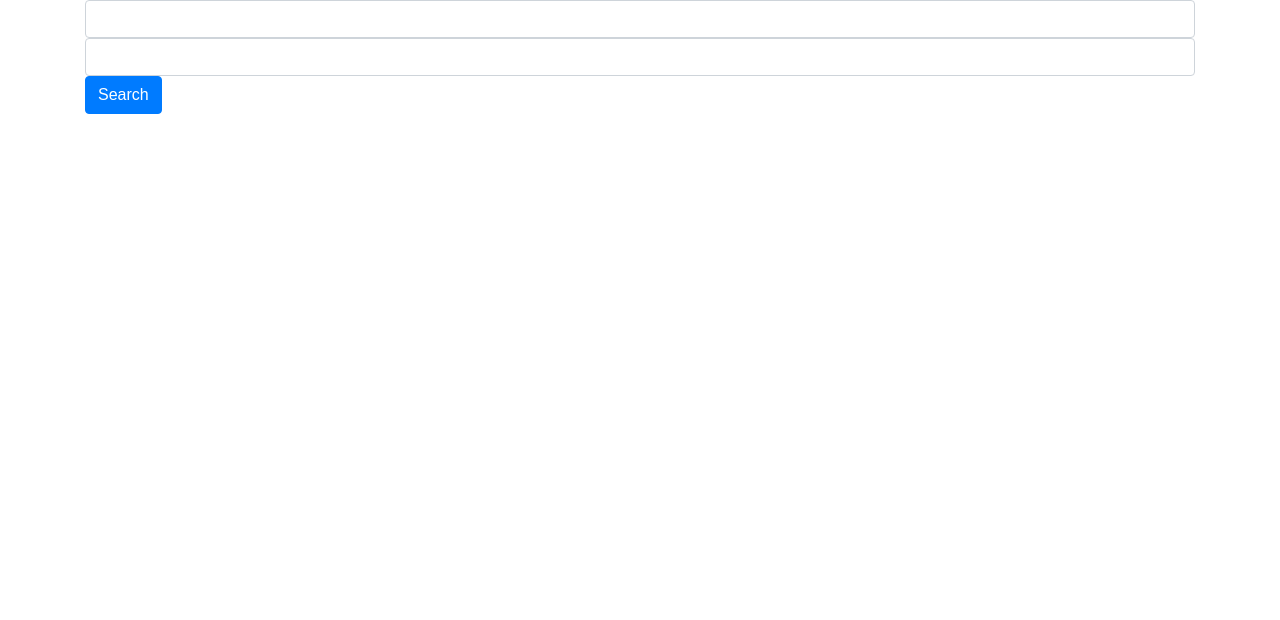
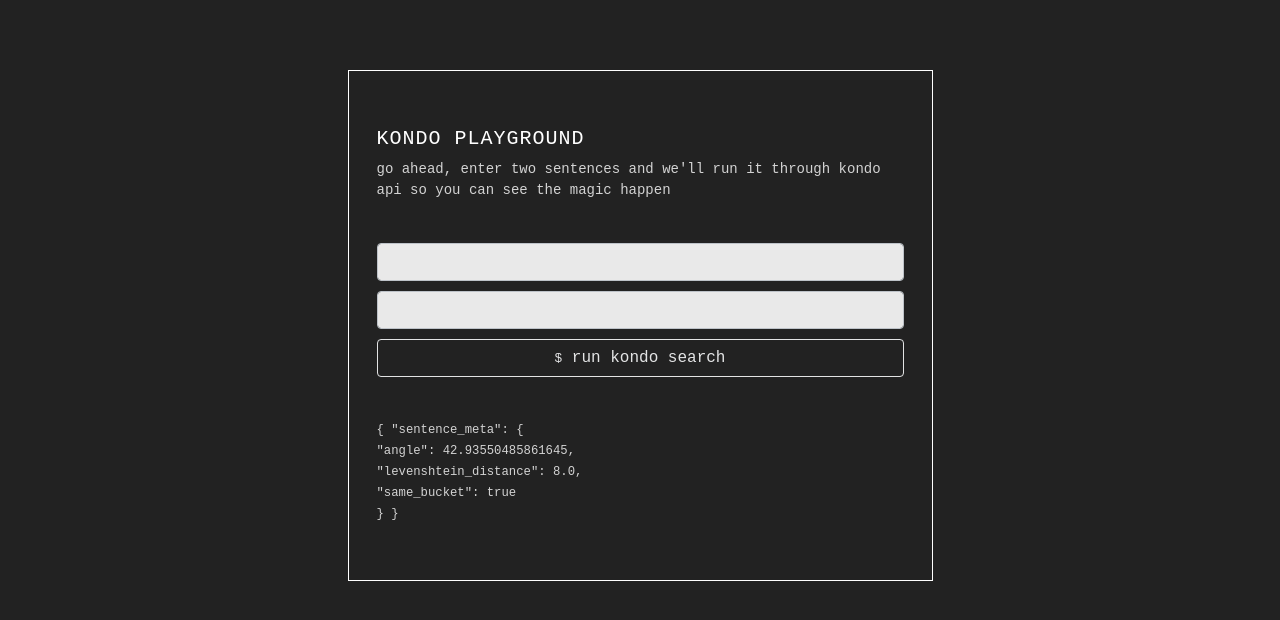
Before and after one commit to skirdey/react_kondo_frontend, a React (Create React App) app: page / in a window 1280 px wide. Shown: the top 620 px of the page. Built offline with nearby package versions, Linux system fonts and the light colour scheme.

Commit message:
Style app in quick-drag

```diff
--- a/src/App.js
+++ b/src/App.js
@@ -9,7 +9,7 @@ class App extends Component {
         super(props);
         this.state = {
           fieldA: '',
-          fieldB: ''
+          fieldB: '',
         }
 
         this.handleInputChange = this.handleInputChange.bind(this);
@@ -38,39 +38,51 @@ class App extends Component {
   render() {
       const { fieldA, fieldB } = this.state;
 
-      let request_json = {
-          "sentence_one":"I am flying a car",
-          "sentence_two":"I am flying a helicopter"
-      }
-
-      let response_json = {
-          "sentence_meta": {
-          "angle": 42.93550485861645,
-              "levenshtein_distance": 8.0,
-              "same_bucket": true
-            }
-      }
-
       return (
       <Container fluid>
-          <Container>
+          <Container id="content">
               <Row>
-                  <Col>
+                  <Col md={{ span: 6, offset: 3 }} className="terminal">
+                      <h5>Kondo Playground</h5>
+                      <p>
+                          go ahead, enter two sentences and we'll run it through kondo api so you can see the magic happen
+                      </p>
                       <Form>
                           <Form.Control
                               type="text"
                               value={ fieldA }
                               onChange={ event => this.handleInputChange(event, "fieldA") }
+                              autocapitalize="off"
+                              autocomplete="off"
+                              spellcheck="false"
+                              autocorrect="off"
                           />
                           <Form.Control
                               type="text"
                               value={ fieldB }
                               onChange={ event => this.handleInputChange(event, "fieldB") }
+                              autocapitalize="off"
+                              autocomplete="off"
+                              spellcheck="false"
+                              autocorrect="off"
                           />
                           <Button
+                              block
+                              variant="outline-light"
                               onClick={ this.handleSubmission }
-                          >Search</Button>
+                          ><small>&#36;</small> run kondo search</Button>
                       </Form>
+                      <div className="response">
+                          <code>
+                              &#123;
+                              "sentence_meta"&#58; &#123;<br/>
+                              "angle"&#58; 42.93550485861645,<br/>
+                              "levenshtein_distance"&#58; 8.0,<br/>
+                              "same_bucket"&#58; true<br/>
+                              &#125;
+                              &#125;
+                          </code>
+                      </div>
                   </Col>
               </Row>
           </Container>
--- a/src/index.css
+++ b/src/index.css
@@ -1,5 +1,54 @@
 body {
   margin: 0;
   padding: 0;
-  font-family: sans-serif;
+  font-family: monospace;
+  font-size: 14px;
+  background-color: #222;
+  color: lightgray;
 }
+
+#content {
+  padding: 5em 0;
+}
+
+.terminal {
+  border: solid 1px white;
+  padding: 4em 2em;
+}
+
+.response {
+}
+
+form {
+  margin: 3em 0;
+}
+
+h5 {
+  text-transform: uppercase;
+  font-weight: 300;
+  letter-spacing: 1px;
+  color: white;
+}
+
+button, input {
+  text-transform: lowercase;
+  font-size: 100%;
+  margin: 10px 0;
+  opacity: .9;
+}
+
+.form-control:focus,
+.form-control:active,
+.form-control:hover,
+.btn:focus,
+.btn:active,
+.btn:hover {
+  outline: 0;
+  box-shadow: 0 0 0;
+  border-color: white;
+}
+
+code {
+  font-family: monospace;
+  color: lightgray;
+}
```
